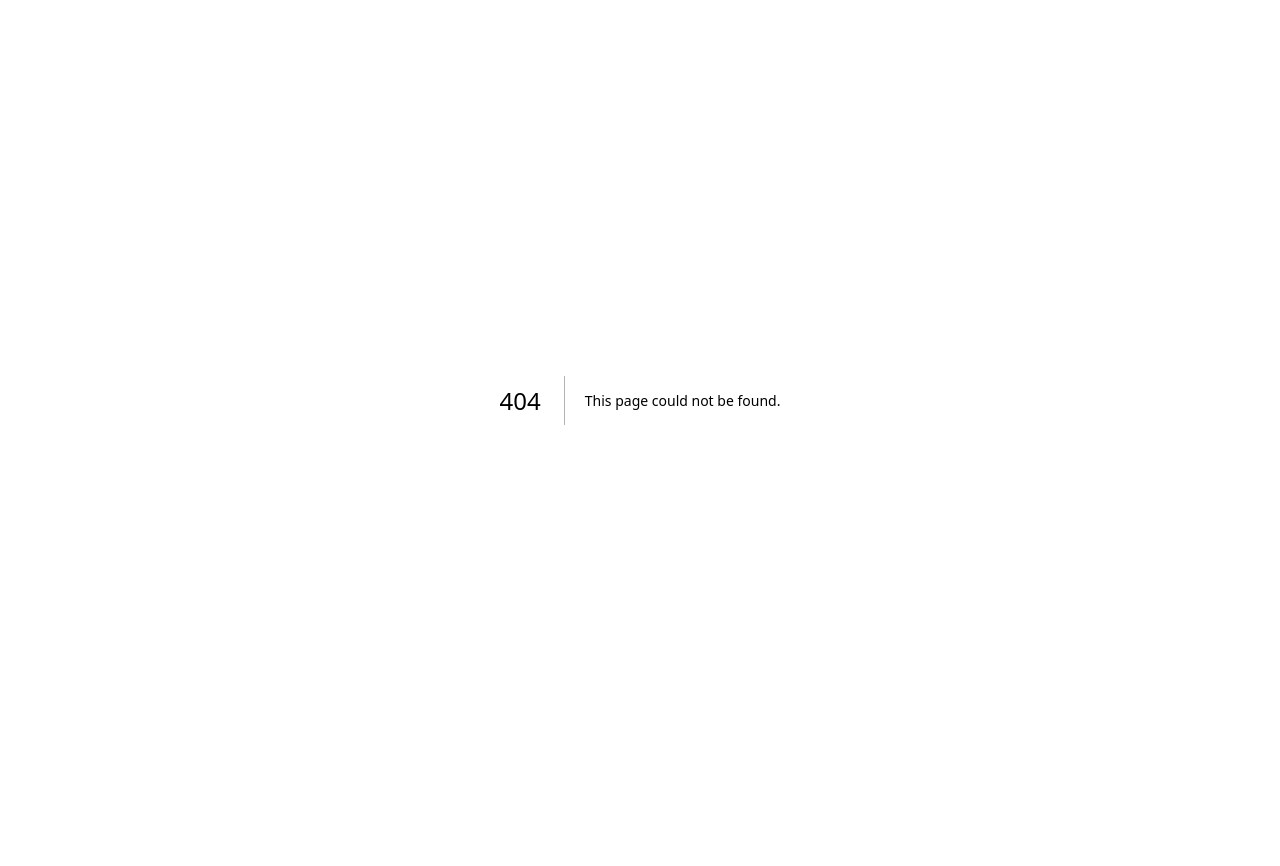
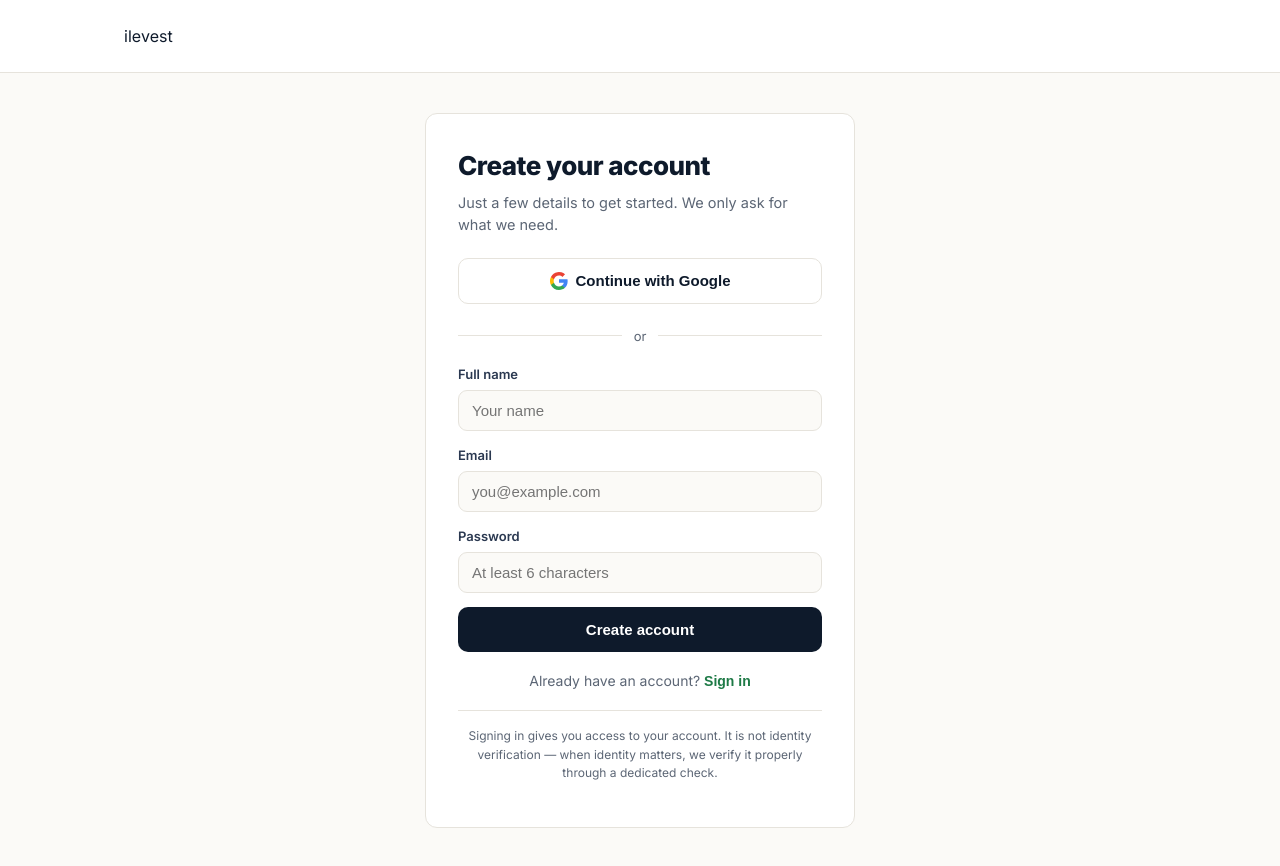
Before and after one commit to EmperorsMM/ilevest-web, a Next.js app in the folder apps/web/: page /signup in a window 1280 px wide. Before the commit this address had no page. Before the commit the page ends 800 px from the top, so only its background shows below. Built offline with nearby package versions, Linux system fonts and the light colour scheme; no server answers.

Commit message:
Restore missing signup page
Restore missing signup page

```diff
--- /dev/null
+++ b/apps/web/src/app/signup/page.tsx
@@ -0,0 +1,194 @@
+"use client";
+
+// Account page: minimal signup (name, email, password) plus Continue with Google.
+// Wired to Supabase Auth; on first sign-in the database trigger creates the app_user
+// (keyed to the auth uid) with the client role — the linkage proven in the backend.
+// Social login is access only; verified identity stays with the C1-PE-02 KYC service.
+import { Suspense, useMemo, useState } from "react";
+import { useRouter, useSearchParams } from "next/navigation";
+import { createSupabaseBrowserClient } from "../../lib/supabase/client";
+
+function SignupForm() {
+  const supabase = useMemo(() => createSupabaseBrowserClient(), []);
+  const router = useRouter();
+  const params = useSearchParams();
+  const next = params.get("next") || "/client";
+
+  const initialMode = params.get("mode") === "signin" ? "signin" : "signup";
+  const [mode, setMode] = useState<"signup" | "signin">(initialMode);
+  const [name, setName] = useState("");
+  const [email, setEmail] = useState("");
+  const [password, setPassword] = useState("");
+  const [busy, setBusy] = useState(false);
+  const [error, setError] = useState<string | null>(null);
+  const [checkEmail, setCheckEmail] = useState(false);
+
+  const callbackUrl =
+    typeof window !== "undefined"
+      ? `${window.location.origin}/auth/callback?next=${encodeURIComponent(next)}`
+      : "/auth/callback";
+
+  async function submit(e: React.FormEvent) {
+    e.preventDefault();
+    setBusy(true);
+    setError(null);
+    try {
+      if (mode === "signup") {
+        const { data, error } = await supabase.auth.signUp({
+          email,
+          password,
+          options: { data: { full_name: name }, emailRedirectTo: callbackUrl },
+        });
+        if (error) throw error;
+        if (!data.session) {
+          setCheckEmail(true); // email confirmation is on — they must confirm first
+          return;
+        }
+        router.push(next);
+      } else {
+        const { error } = await supabase.auth.signInWithPassword({ email, password });
+        if (error) throw error;
+        router.push(next);
+      }
+    } catch (err) {
+      setError((err as Error)?.message ?? "Something went wrong. Please try again.");
+    } finally {
+      setBusy(false);
+    }
+  }
+
+  async function withGoogle() {
+    setBusy(true);
+    setError(null);
+    try {
+      const { data, error } = await supabase.auth.signInWithOAuth({
+        provider: "google",
+        options: {
+          redirectTo: callbackUrl,
+          // Ensure a full-page redirect to Google actually happens.
+          skipBrowserRedirect: false,
+        },
+      });
+      if (error) {
+        setError(`Google sign-in failed: ${error.message}`);
+        setBusy(false);
+        return;
+      }
+      // If Supabase returned a URL but didn't navigate, do it explicitly.
+      if (data?.url) {
+        window.location.assign(data.url);
+        return;
+      }
+      // No URL and no error => provider not configured on the Supabase side.
+      setError("Google sign-in is not available right now. Please use email, or try again shortly.");
+      setBusy(false);
+    } catch (err) {
+      setError((err as Error)?.message ?? "Google sign-in could not start.");
+      setBusy(false);
+    }
+    // on success the browser navigates to Google, then back to /auth/callback
+  }
+
+  return (
+    <>
+      <header className="topbar">
+        <div className="wrap">
+          <a className="brand" href="/start" style={{ textDecoration: "none" }}>ile<span>vest</span></a>
+        </div>
+      </header>
+
+      <div className="auth-wrap">
+        <div className="auth-card">
+          {checkEmail ? (
+            <>
+              <h1>Check your email</h1>
+              <p className="sub">
+                We sent a confirmation link to <strong>{email}</strong>. Open it to finish creating your
+                account, then come back and sign in.
+              </p>
+              <button className="btn primary" onClick={() => { setCheckEmail(false); setMode("signin"); }}>
+                Back to sign in
+              </button>
+            </>
+          ) : (
+            <>
+              <h1>{mode === "signup" ? "Create your account" : "Welcome back"}</h1>
+              <p className="sub">
+                {mode === "signup"
+                  ? "Just a few details to get started. We only ask for what we need."
+                  : "Sign in to continue your verification."}
+              </p>
+
+              {error && <div className="auth-err">{error}</div>}
+
+              <button className="btn google" onClick={withGoogle} disabled={busy} type="button">
+                <GoogleMark /> Continue with Google
+              </button>
+
+              <div className="divider">or</div>
+
+              <form onSubmit={submit}>
+                {mode === "signup" && (
+                  <div className="field">
+                    <label htmlFor="name">Full name</label>
+                    <input id="name" type="text" autoComplete="name" value={name}
+                      onChange={(e) => setName(e.target.value)} placeholder="Your name" required />
+                  </div>
+                )}
+                <div className="field">
+                  <label htmlFor="email">Email</label>
+                  <input id="email" type="email" autoComplete="email" value={email}
+                    onChange={(e) => setEmail(e.target.value)} placeholder="you@example.com" required />
+                </div>
+                <div className="field">
+                  <label htmlFor="password">Password</label>
+                  <input id="password" type="password"
+                    autoComplete={mode === "signup" ? "new-password" : "current-password"}
+                    value={password} onChange={(e) => setPassword(e.target.value)}
+                    placeholder="At least 6 characters" minLength={6} required />
+                </div>
+                <button className="btn primary" type="submit" disabled={busy}>
+                  {busy ? "Please wait…" : mode === "signup" ? "Create account" : "Sign in"}
+                </button>
+              </form>
+
+              <div className="auth-toggle">
+                {mode === "signup" ? (
+                  <>Already have an account?{" "}
+                    <button onClick={() => { setMode("signin"); setError(null); }}>Sign in</button></>
+                ) : (
+                  <>New to Ilevest?{" "}
+                    <button onClick={() => { setMode("signup"); setError(null); }}>Create an account</button></>
+                )}
+              </div>
+
+              <p className="boundary-note">
+                Signing in gives you access to your account. It is not identity verification — when identity
+                matters, we verify it properly through a dedicated check.
+              </p>
+            </>
+          )}
+        </div>
+      </div>
+    </>
+  );
+}
+
+export default function SignupPage() {
+  return (
+    <Suspense fallback={<div className="auth-wrap"><div className="auth-card"><p className="sub">Loading…</p></div></div>}>
+      <SignupForm />
+    </Suspense>
+  );
+}
+
+function GoogleMark() {
+  return (
+    <svg width="18" height="18" viewBox="0 0 18 18" aria-hidden="true">
+      <path fill="#4285F4" d="M17.64 9.2c0-.64-.06-1.25-.16-1.84H9v3.48h4.84a4.14 4.14 0 0 1-1.8 2.72v2.26h2.92c1.7-1.57 2.68-3.88 2.68-6.62z" />
+      <path fill="#34A853" d="M9 18c2.43 0 4.47-.8 5.96-2.18l-2.92-2.26c-.8.54-1.84.86-3.04.86-2.34 0-4.32-1.58-5.03-3.7H.96v2.33A9 9 0 0 0 9 18z" />
+      <path fill="#FBBC05" d="M3.97 10.72a5.4 5.4 0 0 1 0-3.44V4.95H.96a9 9 0 0 0 0 8.1l3.01-2.33z" />
+      <path fill="#EA4335" d="M9 3.58c1.32 0 2.5.45 3.44 1.35l2.58-2.58A9 9 0 0 0 .96 4.95l3.01 2.33C4.68 5.16 6.66 3.58 9 3.58z" />
+    </svg>
+  );
+}
```
